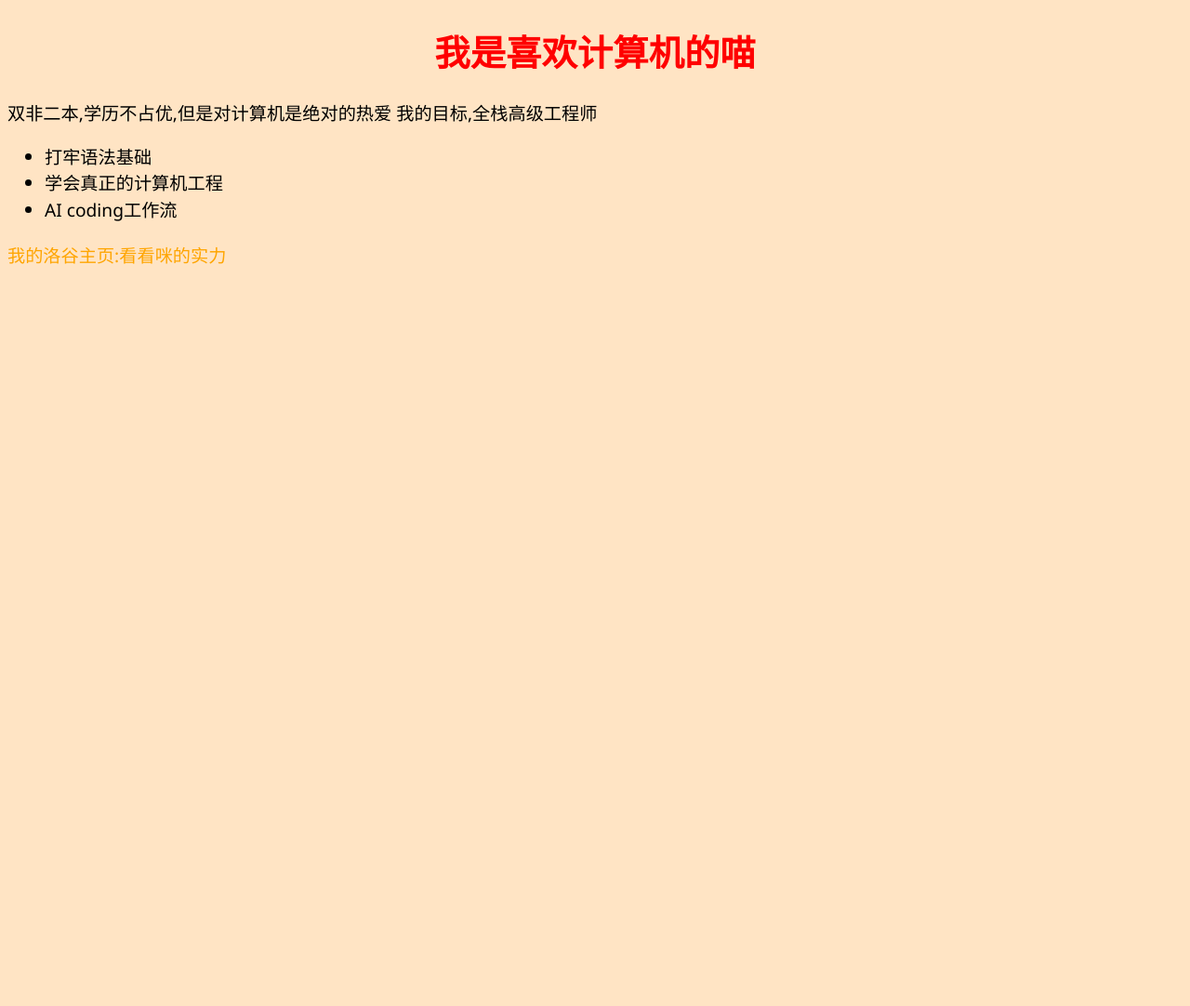
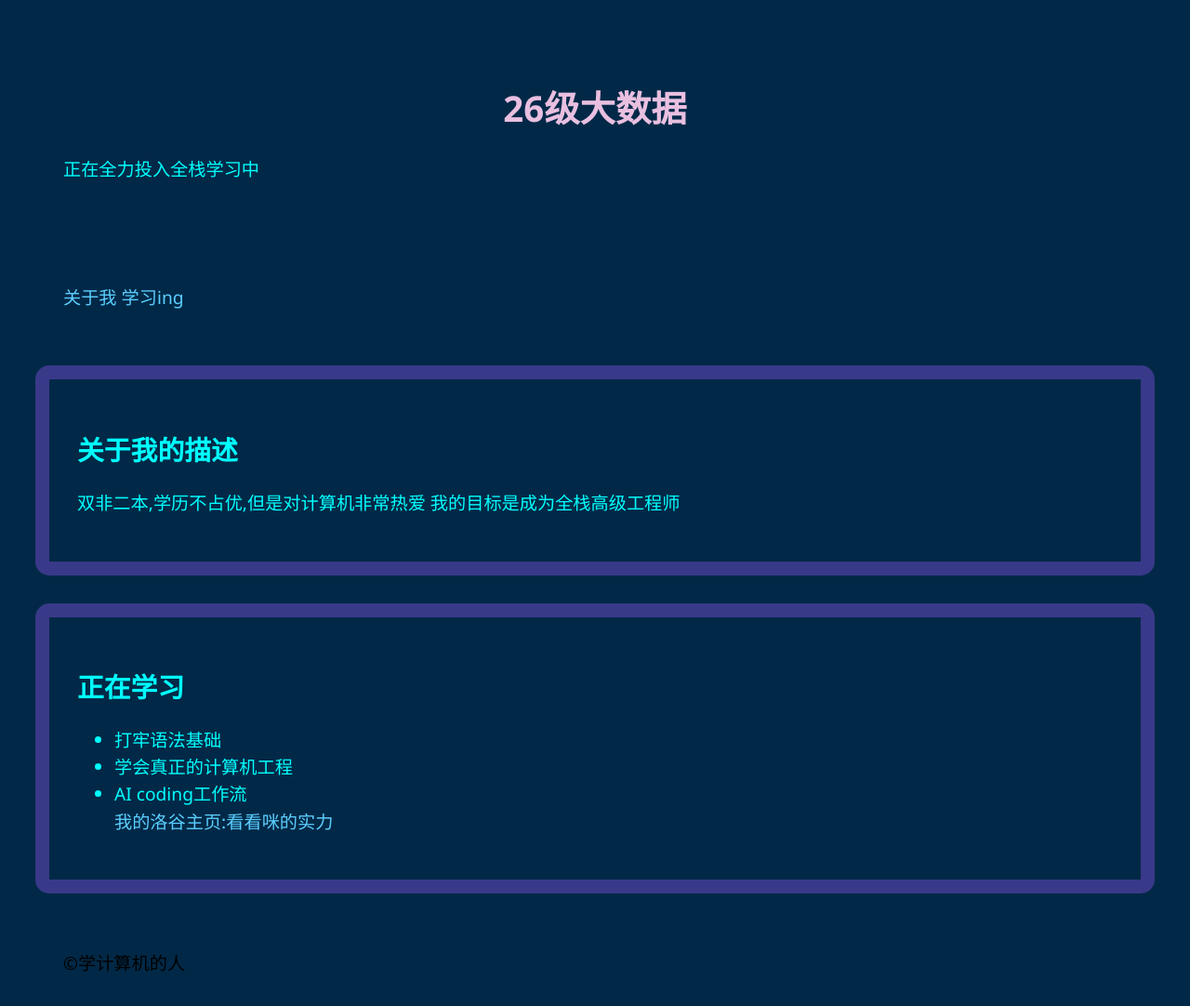
Before and after one commit to Xsy10086/-my-first-page, a plain HTML site: page index.html in a window 1280 px wide. Shown: the whole page at 93% size. Before the commit the page ends 800 px from the top, so only its background shows below. Drawn offline with Linux system fonts and the light colour scheme.

Commit message:
Reform the style

```diff
--- a/index.html
+++ b/index.html
@@ -1,22 +1,68 @@
 <!DOCTYPE html>
-<html lang = "zh-CN">
+<html lang="zh-CN">
     <head>
+        <meta charset="UTF-8">
         <link rel="stylesheet" href="style.css">
-       <meta charset="UTF-8">
+
        <title>一定要到达那个地方</title>
     </head>
     <body>
-     <h1>  我是喜欢计算机的喵   </h1>
-     <p>双非二本,学历不占优,但是对计算机是绝对的热爱
-               我的目标,全栈高级工程师
-     </p>
-     <ul>
+        <header>
+
+
+            <h1>  26级大数据  </h1>
+            <p>正在全力投入全栈学习中</p>
+
+    </header>
+
+    <nav>
+           <a  href="#introduction" >关于我</a>
+
+            <a  href="#skills" >学习ing</a>
+
+    </nav>
+
+
+        <main>
+
+         <section id="introduction">
+  <h2>  关于我的描述   </h2>
+      <p>
+          双非二本,学历不占优,但是对计算机非常热爱
+               我的目标是成为全栈高级工程师
+      </p>
+ </section>
+
+
+ <section id="skills">
+   <h2>  正在学习   </h2>
+
+    <ul>
+
          <li>打牢语法基础</li>
          <li>学会真正的计算机工程</li>
          <li>AI coding工作流</li>
+
+         <a href = "https://www.luogu.com.cn/user/2233108" >
+                    我的洛谷主页:看看咪的实力</a>
      </ul>
 
-     <a href = "https://www.luogu.com.cn/user/2233108" >
-          我的洛谷主页:看看咪的实力</a>
+         </section>
+
+
+
+
+
+
+
+
+
+
+
+        </main>
+
+
+
+<footer>   ©学计算机的人    </footer>
     </body>
 </html>
--- a/style.css
+++ b/style.css
@@ -1,11 +1,45 @@
+*{
+     box-sizing: border-box;
+}
+
+header{
+        padding: 30px;
+
+         margin: 30px;
+      }
+nav{
+       padding: 30px;
+
+          margin: 30px;
+    }
+section{
+          padding: 30px;
+        border-color: rgb(55, 55, 137);
+        border: 15px solid rgb(57, 57, 137);
+        border-radius: 15px;
+
+
+        margin: 30px;
+
+
+       }
+
+footer{
+
+         padding: 30px;
+
+        margin: 30px;
+
+     }
+
 body {
-       background-color: bisque;
+       background-color: rgb(1, 41, 71);
        font-size: larger;
        font-family:'Segoe UI', Tahoma, Geneva, Verdana, sans-serif;
 
     }
 h1{
-  color:red;
+  color:rgb(233, 191, 224);
   text-align:center;
   }
 li{
@@ -14,6 +48,27 @@ li{
 }
 a{
     text-decoration: none;
-    color: orange ;
+    color: rgb(92, 206, 255) ;
 
 }
+p{
+
+   color: aqua;
+
+
+
+}
+li{
+
+   color: aqua;
+
+
+
+}
+h2{
+
+   color: aqua;
+
+
+
+}
```
